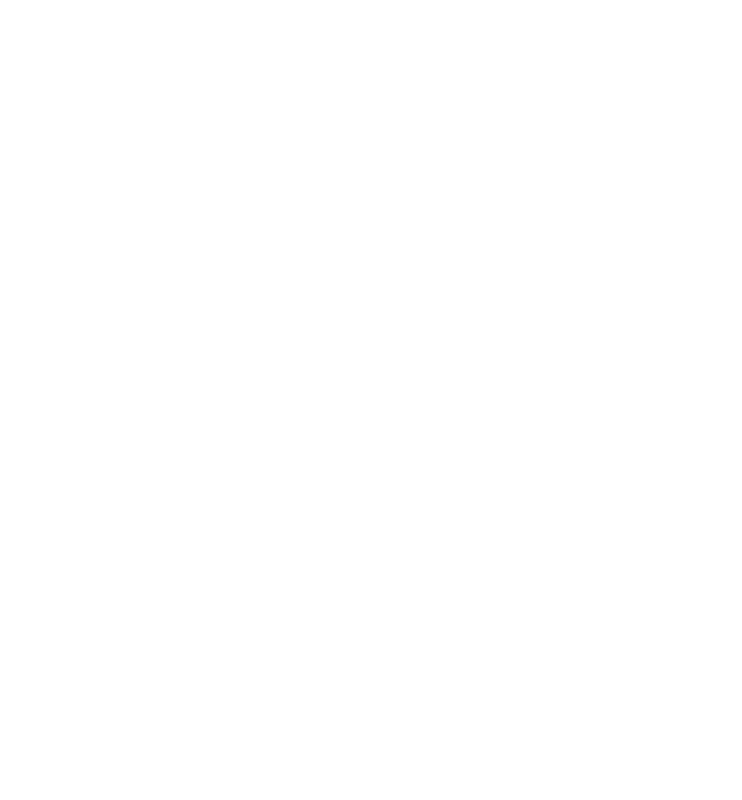
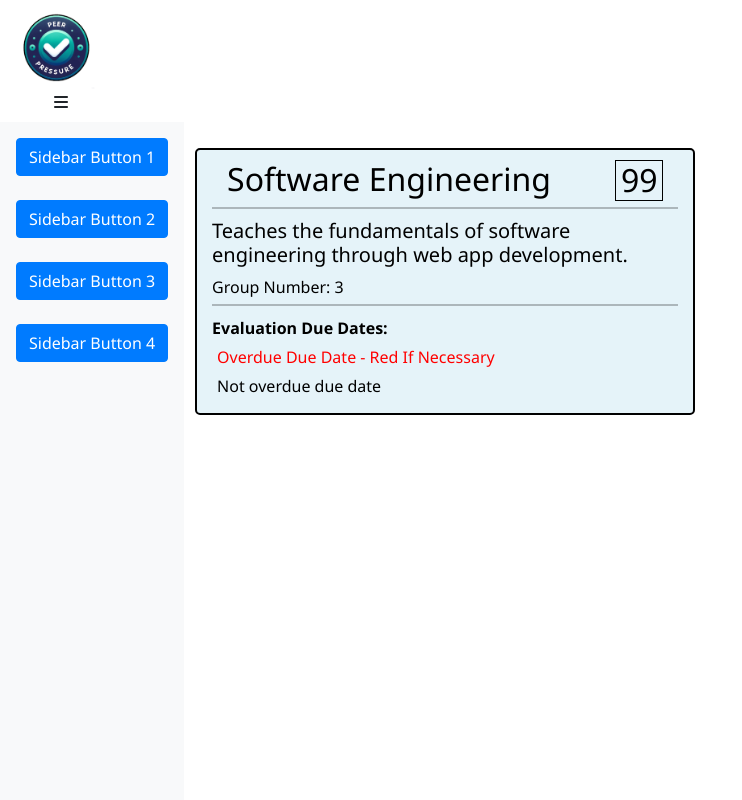
Before and after one commit to WVU-CS230-2024-05-Group02/Peer_Pressure, a React (Create React App) app: page /home in a window 1280 px wide. Before the commit this address had no page. Shown: the top 800 px of the page, without its empty margins (0-742 px from the left). Built offline with nearby package versions, Linux system fonts and the light colour scheme.

Commit message:
Added button for home page

```diff
--- a/src/App.css
+++ b/src/App.css
@@ -128,3 +128,20 @@
   margin-right: 10px;
   position: top-center;
 }
+
+.homepageCourse {
+  background: var(--gray-blue);
+  min-width: "500px";
+  max-width: "500px";
+  border: "1px solid black";
+  margin: "10px";
+  border-radius: "5px"
+}
+
+.homepageCourse:hover{
+  background-color: var(--light-blue);
+  transform: scale(1.01);
+  filter: drop-shadow(10px 10px 20px rgba(36, 36, 36, 0.5));
+
+
+}
--- a/src/App.js
+++ b/src/App.js
@@ -12,6 +12,7 @@
 import Alert from './components/Alert';
 import Navbar from './components/Navbar'; // new
 import CreateClassPage from "./pages/CreateClassPage";
+import HomePage from "./pages/HomePage";
 
 function App() {
     return (
@@ -25,6 +26,7 @@
                     <Route path="/course" element={<GenericPage><StudentCourse /></GenericPage>} />
                     <Route path="/managestudents" element={<ManageStudentsPage />} /> {/* Add ManageStudentsPage route */}
                     <Route path="/createclass" element={<CreateClassPage />} />
+                    <Route path="/home" element={<GenericPage><HomePage/></GenericPage>}/>
                     {/* add other routes here */}
                 </Routes>
             </Router>
--- /dev/null
+++ b/src/components/HomeCourseBox.js
@@ -0,0 +1,45 @@
+import React from 'react';
+import "../App.css";
+
+function HomeCourseBox(props){
+
+    // Props that are passed
+    // title - description - groupNumber - evaluation1, evaluation2, evaluation3 - grade
+
+    let darkBlue = "#2c3c64";
+    let midBlue = "#516182";
+    let lightBlue= "#8fbeca";
+    let grayBlue= "#e5f3f9";
+    let gray= "#e6e6e6";
+
+
+    return (
+        <button class="col homepageCourse" style={{textAlign: "left", color: "black", minWidth: "500px", maxWidth: "500px", margin: "10px", borderRadius: "5px" }}>
+
+            <div class="row" style={{margin: "auto"}}>
+                <h2 class="col-10 float-left">{props.title}</h2>
+
+                <div class="col-2 float-right">
+                    <h2 style={{textAlign: "center", margin: "auto", border: "1px solid black"}}>{props.grade}</h2>
+                </div>
+            </div>
+
+            <hr style={{border: "1px solid black", margin: "0", marginBottom: "10px"}}/>
+            <h5>{props.description}</h5>
+
+            <p style={{marginBottom: "5px"}}>Group Number: {props.groupNumber}</p>
+
+            <hr style={{border: "1px solid black", margin: "0", marginBottom: "10px"}}/>
+
+            <p style={{marginBottom: "5px"}}><b>Evaluation Due Dates:</b></p>
+            <p style={{margin: "5px", color: "red"}}>{props.evaluation1}</p>
+            <p style={{margin: "5px"}}>{props.evaluation2}</p>
+            <p style={{margin: "5px"}}>{props.evaluation3}</p>
+
+
+
+        </button>
+    );
+}
+
+export default HomeCourseBox;
--- /dev/null
+++ b/src/pages/HomePage.js
@@ -0,0 +1,21 @@
+import React from 'react'
+import HomeCourseBox from '../components/HomeCourseBox';
+
+function HomePage(){
+
+    return (
+        <div class="row">
+            <HomeCourseBox
+                title="Software Engineering"
+                description="Teaches the fundamentals of software engineering through web app development."
+                groupNumber="3"
+                evaluation1="Overdue Due Date - Red If Necessary"
+                evaluation2="Not overdue due date"
+                grade="99"
+            />
+        </div>
+    );
+
+}
+
+export default HomePage;
```
Also changed, not shown: 1 other file (tests, documents, lock files or other folders).
